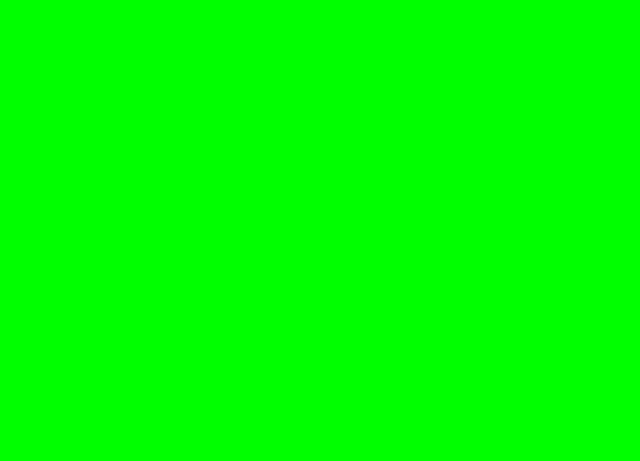
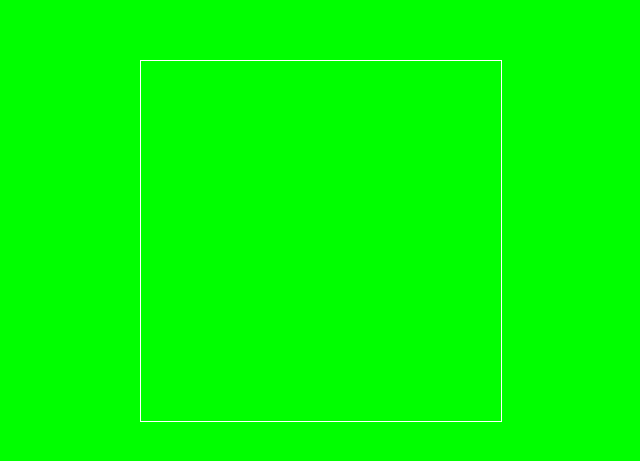
Before and after one commit to tyreer/test-netlify-ga-rita, a React (Create React App) app: page / in a window 1280 px wide. Shown: the part 159-620 px from the top of the page, without its empty margins (319-959 px from the left). Built offline with nearby package versions, Linux system fonts and the light colour scheme.

Commit message:
add controls to video player

```diff
--- a/src/App.css
+++ b/src/App.css
@@ -7,4 +7,5 @@
 
 .Video {
   align-self: center;
+  border: 1px solid white;
 }
--- a/src/App.js
+++ b/src/App.js
@@ -14,6 +14,8 @@ class App extends Component {
           loop
           volume={0}
           muted
+          width={360}
+          controls
         />
       </div>
     );
--- a/src/index.css
+++ b/src/index.css
@@ -6,7 +6,6 @@ body {
     sans-serif;
   -webkit-font-smoothing: antialiased;
   -moz-osx-font-smoothing: grayscale;
-  background: rgba(0, 255, 0, 255);
 }
 
 code {
```
